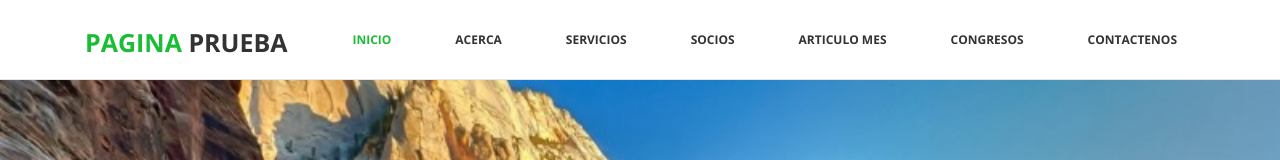
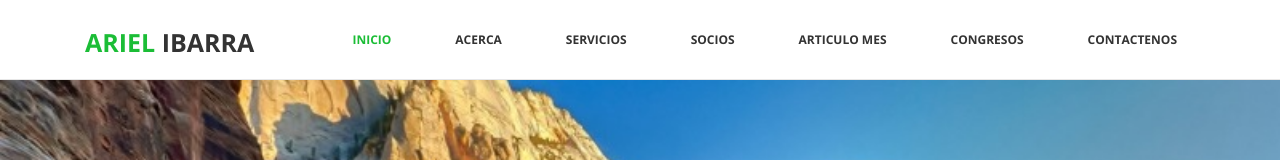
Before and after one commit to samuelorellana/pagweb, a plain HTML site: page sbard/index.html in a window 1280 px wide. Shown: the top 160 px of the page. Drawn offline with nearby package versions, Linux system fonts and the light colour scheme; a script that the page names is missing.

Commit message:
Cambio de Nombre a Ariel Ibarra
es prueba

```diff
--- a/sbard/index.html
+++ b/sbard/index.html
@@ -32,7 +32,7 @@
 							<span class="icon-bar"></span>
 						</button>
 						<div class="navbar-brand">
-							<a href="index.html"><h1><span>PAGINA </span>prueba</h1></a>
+							<a href="index.html"><h1><span>ARIEL </span>IBARRA</h1></a>
 						</div>
 					</div>
 
```
